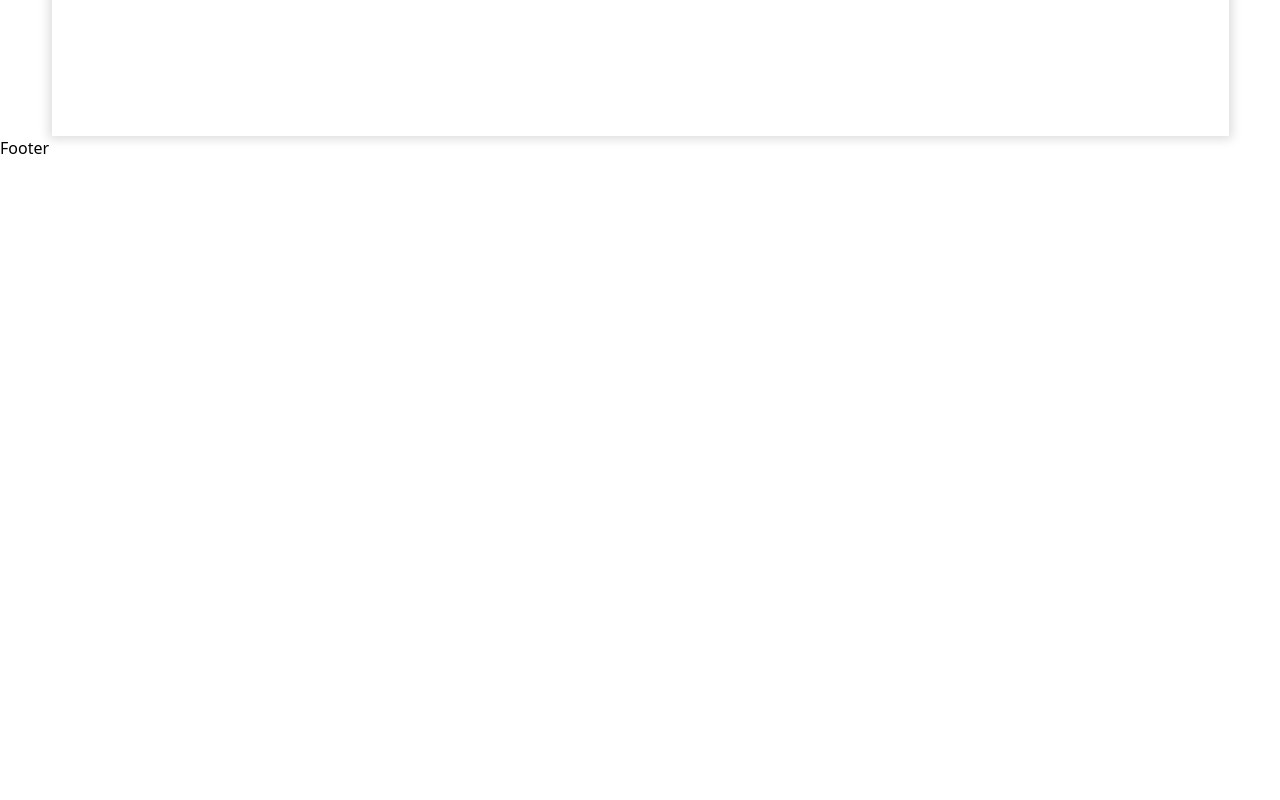
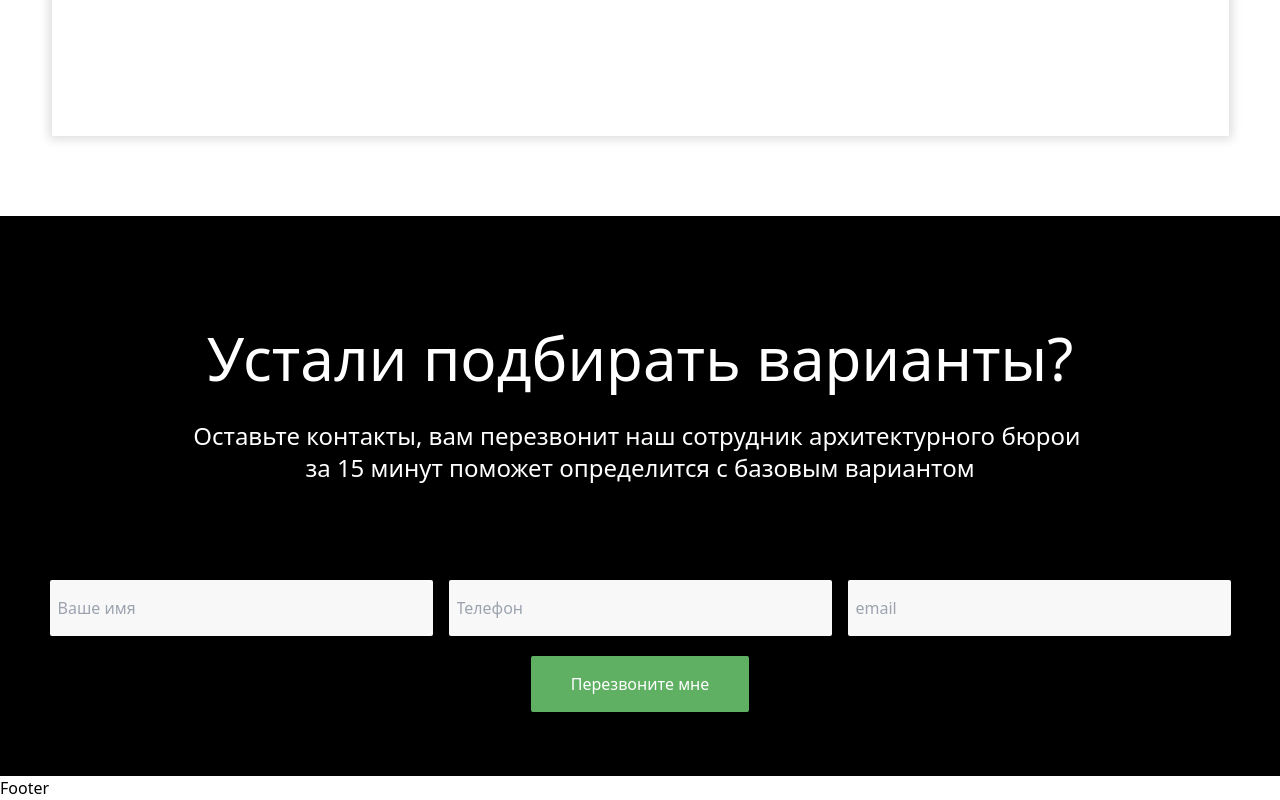
Before and after one commit to muhammadazizbek006/home, a React (Vite) app: page / in a window 1280 px wide. Shown: the part 4732-5532 px from the top of the page. Before the commit the page ends 4892 px from the top, so only its background shows below. Built offline with nearby package versions, Linux system fonts and the light colour scheme.

Commit message:
add aloqa component

```diff
--- a/package.json
+++ b/package.json
@@ -10,6 +10,7 @@
     "preview": "vite preview"
   },
   "dependencies": {
+    "axios": "^1.7.1",
     "react": "^18.2.0",
     "react-dom": "^18.2.0",
     "react-router-dom": "^6.23.1",
--- /dev/null
+++ b/src/components/home/Aloqa.jsx
@@ -0,0 +1,108 @@
+import React from 'react'
+import axios from "axios";
+
+import { useState } from 'react';
+const Aloqa = () => {
+    const [name, setName] = useState("");
+    const [email, setEmail] = useState("");
+    const [phone, setphone] = useState("");
+    const [message, setMessage] = useState("");
+
+
+  const handleName = (event) => {
+    setName(event.target.value);
+  };
+  const handlePhone = (event) => {
+    setphone(event.target.value);
+  };
+  const handleEmail = (event) => {
+    setEmail(event.target.value);
+  };
+
+
+  const handleSubmitInput = (event) => {
+    event.preventDefault();
+    // setNameSend("");
+    // setEmailSend("");
+    // setMessageSend("");
+    // setcontextSend("");
+    // setSubjectSend("");
+    if (name == "" || email == "" || phone == "") {
+      alert("Iltimos malumotni to'ldiring");
+    } else {
+      //   setSubject(false);
+      const telegram_bot_id = "6470059960:AAHkas-9gyueIPQvi9F22bU4ZKBO3Te-tc0";
+      const chat_id = "6932003276";
+
+      const telegramMessage = `Name: ${name}\nEmail: ${email}\nPhone Number : ${phone}\n`;
+
+      axios
+
+        .post(`https://api.telegram.org/bot${telegram_bot_id}/sendMessage`, {
+          chat_id,
+          text: telegramMessage,
+        })
+        .then((response) => {
+          setName("");
+          setEmail("");
+          setphone("");
+          setMessage("");
+        });
+      alert("Malumot yuborildi");
+    }
+  };
+  return (
+    <>
+        <section className='bg-black pt-28 pb-12'>
+            <div className="containerb">
+                <h2 className='text-white text-6xl text-center mb-8'>Устали подбирать варианты?</h2>
+                <p className='text-white  mb-20 text-2xl text-center'>Оставьте контакты, вам перезвонит наш сотрудник архитектурного бюрои  <br />за 15 минут поможет определится с базовым вариантом</p>
+
+                {/* inputs */}
+                <form
+                  onSubmit={handleSubmitInput}
+                  className=" flex flex-col justify-center items-center p-4 "
+                >
+
+                  <div className=" grid grid-cols-3 gap-x-4">
+                    <input
+                      onChange={handleName}
+                      value={name}
+                      required
+                      className="bg-[#F8F8F8]  py-4 pr-36 pl-2 rounded-sm shadow-md mb-5"
+                      type="text"
+                      placeholder="Ваше имя"
+                    />
+                    <input
+                      onChange={handlePhone}
+                      value={phone}
+                      required
+                      type="tel"
+                      placeholder="Телефон"
+                      className="bg-[#F8F8F8]  py-4 pr-36 pl-2 rounded-sm shadow-md mb-5"
+                    />
+                    <input
+                      onChange={handleEmail}
+                      value={email}
+                      required
+                      type="email"
+                      placeholder="email"
+                      className="bg-[#F8F8F8]  py-4 pr-36 pl-2 rounded-sm shadow-md mb-5"
+                    />
+                  </div>
+                  <div className="flex justify-center">
+                    <button
+                      type="submit"
+                      className="bg-gren text-white px-10 py-4 rounded-sm shadow-md"
+                    >
+                      Перезвоните мне
+                    </button>
+                  </div>
+                </form>
+            </div>
+        </section>
+    </>
+  )
+}
+
+export default Aloqa
--- a/src/components/home/Sharx.jsx
+++ b/src/components/home/Sharx.jsx
@@ -15,7 +15,7 @@ import { sharxlar } from '../../Data';
 const Sharx = () => {
   return (
     <>
-        <section>
+        <section className='pb-20'>
             <div className="containerb">
             <>
       <Swiper
--- a/src/pages/Home.jsx
+++ b/src/pages/Home.jsx
@@ -3,6 +3,7 @@ import Hero from '../components/home/Hero'
 import KlinikaXaqida from '../components/home/KompaniyaXaqida'
 import Loyihalar from '../components/home/Loyihalar'
 import Sharx from '../components/home/Sharx'
+import Aloqa from '../components/home/Aloqa'
 // import Proect from '../components/home/Proect'
 const Home = () => {
   return (
@@ -12,6 +13,7 @@ const Home = () => {
       {/* <Proect/> */}
       <Loyihalar/>
       <Sharx/>
+      <Aloqa/>
     </>
   )
 }
```
Also changed, not shown: 1 other file (tests, documents, lock files or other folders).
